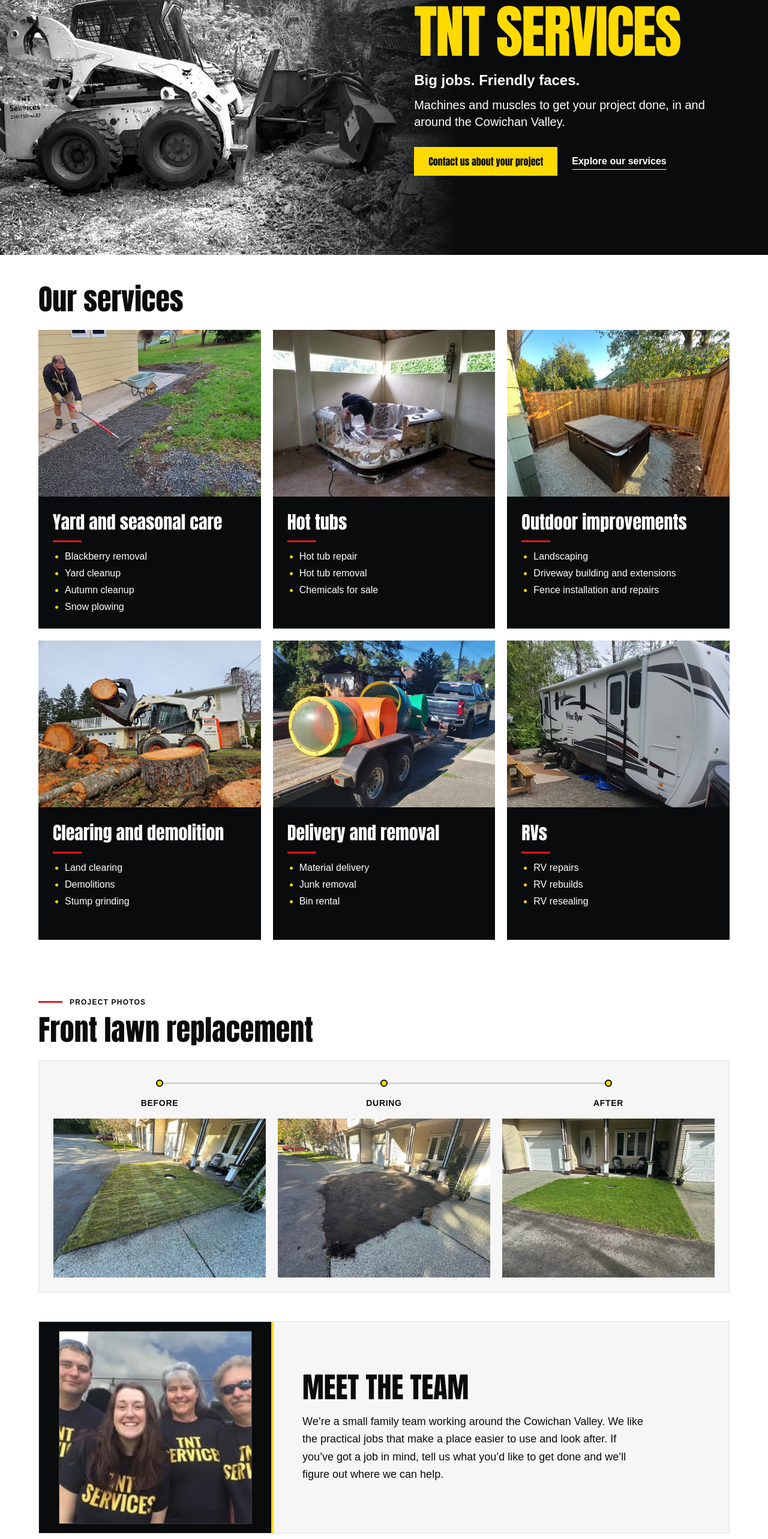
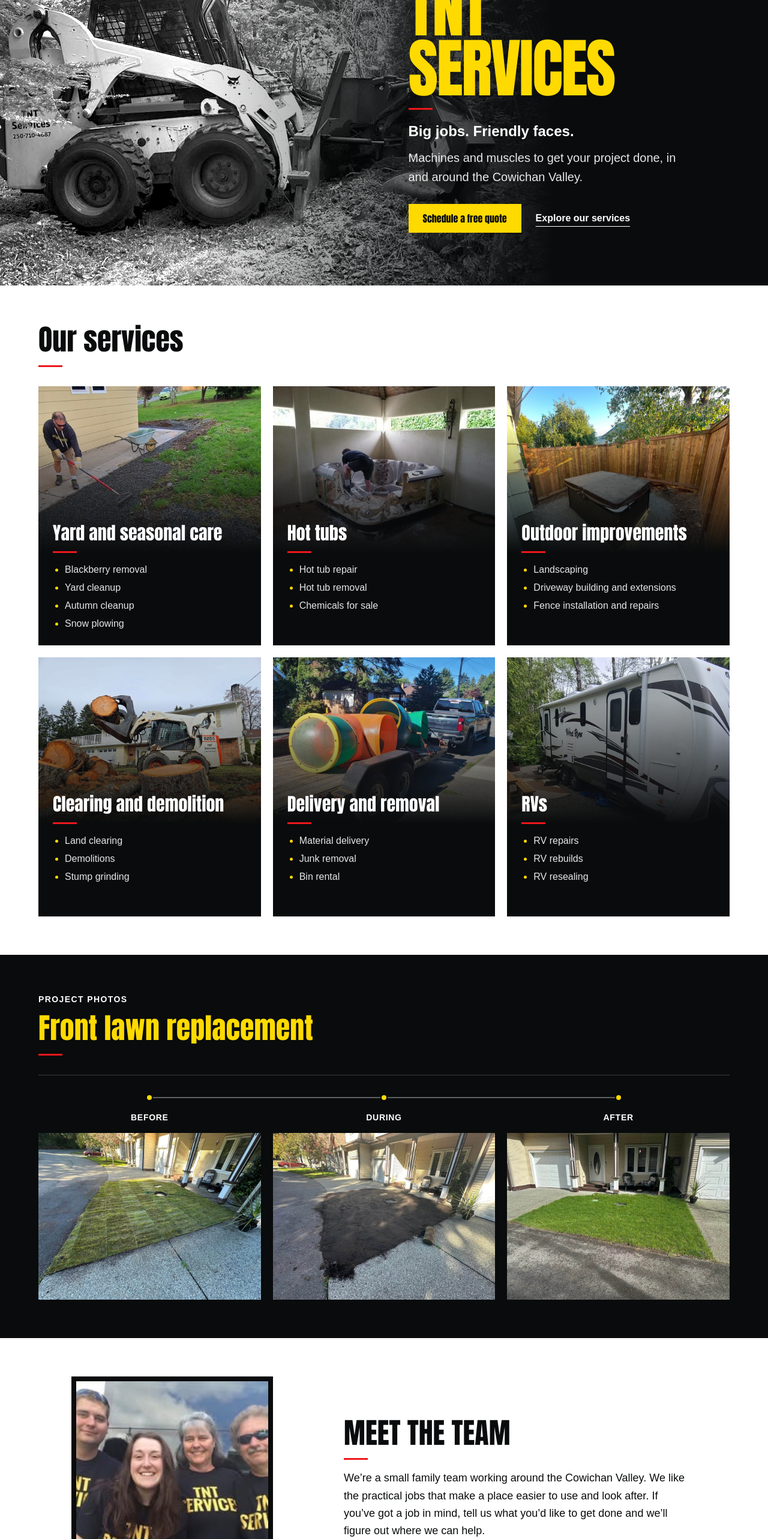
Before and after one commit to avpcan/TNT-Services, a Next.js app: page / in a window 1280 px wide. Shown: the part 234-2800 px from the top of the page at 60% size. Built offline with nearby package versions, Linux system fonts and the light colour scheme.

Commit message:
Aesthetic fixes and added mentions of free quotes

```diff
--- a/src/app/globals.css
+++ b/src/app/globals.css
@@ -17,18 +17,18 @@ body { background: white; color: var(--color-ink); }
 .heading, .display, .wordmark { font-family: var(--font-display); font-weight: 400; }
 @layer components {
   .shell { @apply mx-auto w-full max-w-7xl px-6 sm:px-10 lg:px-16; }
-  .section { @apply py-10 sm:py-12; }
-  .eyebrow { @apply mb-3 flex items-center gap-3 text-xs font-bold uppercase tracking-widest; }
-  .eyebrow::before { content: ""; @apply block h-[3px] w-10 shrink-0 bg-red; }
+  .section { @apply py-12 sm:py-14 lg:py-16; }
+  .eyebrow { @apply mb-3 text-sm font-bold uppercase tracking-widest; }
+  .heading-rule::after { content: ""; @apply mt-4 block h-[3px] w-10 bg-red; }
   .heading { @apply text-4xl leading-[1.1] sm:text-5xl; }
   .copy { @apply text-base leading-relaxed; }
   .button { @apply inline-flex min-h-12 items-center justify-center gap-6 bg-yellow px-6 py-3 text-base text-ink transition-colors hover:bg-[#ffe74d]; font-family: var(--font-display); font-weight: 400; }
   .photo-placeholder { @apply relative flex min-h-48 items-center justify-center overflow-hidden bg-[#55595b] p-6 text-center text-sm font-bold text-white; overflow-wrap: anywhere; }
   .service-card { @apply overflow-hidden bg-ink text-white; }
-  .service-card h3 { @apply mb-3 text-3xl leading-tight; font-family: var(--font-display); font-weight: 400; }
-  .service-card h3::after { content: ""; @apply mt-3 block h-[3px] w-12 bg-red; }
+  .service-card h3 { @apply absolute inset-x-0 bottom-0 px-5 text-3xl leading-tight sm:px-6; font-family: var(--font-display); font-weight: 400; }
+  .service-card h3::after { content: ""; @apply mt-3 block h-[3px] w-10 bg-red; }
   .project-timeline-connector {
-    @apply absolute left-[5px] top-3 w-0.5 bg-ink/20;
+    @apply absolute left-[5px] top-3 w-0.5 bg-white/35;
     height: calc(100% + 1.25rem);
     @media (width >= 48rem) {
       left: 50%;
--- a/src/components/about-section.tsx
+++ b/src/components/about-section.tsx
@@ -3,20 +3,20 @@ import { business } from "../content/business";
 
 export default function AboutSection() {
   return (
-    <section id="team" className="shell pb-10 sm:pb-12" aria-labelledby="team-title">
-      <div className="grid border border-ink/10 bg-moss/35 md:grid-cols-[minmax(17rem,0.85fr)_1.65fr]">
-        <div className="self-center px-6 py-8 sm:p-10 md:col-start-2 md:row-start-1 lg:p-12">
-          <h2 id="team-title" className="heading uppercase">Meet the team</h2>
+    <section id="team" className="shell section" aria-labelledby="team-title">
+      <div className="grid items-center gap-8 md:grid-cols-[minmax(17rem,0.9fr)_1.3fr] md:gap-12 lg:gap-16">
+        <div className="md:col-start-2 md:row-start-1">
+          <h2 id="team-title" className="heading heading-rule uppercase">Meet the team</h2>
           <p className="mt-4 max-w-xl leading-relaxed sm:text-lg">{business.teamIntroduction}</p>
         </div>
-        <div className="flex items-center justify-center border-t-4 border-yellow bg-ink p-3 sm:p-4 md:col-start-1 md:row-start-1 md:border-r-4 md:border-t-0">
+        <div className="w-full max-w-[21rem] border-b-4 border-yellow bg-ink p-2 md:col-start-1 md:row-start-1 md:justify-self-center">
           <Image
             src="/images/MeetTheTeam.jpg"
             alt="Four members of the TNT Services team wearing company shirts"
             width={206}
             height={206}
             unoptimized
-            className="h-auto w-full max-w-80 ring-1 ring-white/20"
+            className="h-auto w-full"
           />
         </div>
       </div>
--- a/src/components/contact-section.tsx
+++ b/src/components/contact-section.tsx
@@ -3,12 +3,12 @@ import { business } from "../content/business";
 export default function ContactSection() {
   return (
     <section id="contact" className="bg-yellow" aria-labelledby="contact-title" tabIndex={-1}>
-      <div className="shell grid gap-8 py-10 lg:grid-cols-[1.8fr_1fr]">
+      <div className="shell grid gap-8 py-10 sm:py-12 lg:grid-cols-[1.15fr_1fr] lg:items-center lg:gap-16">
         <div>
-          <h2 id="contact-title" className="heading uppercase after:mt-4 after:block after:h-[3px] after:w-12 after:bg-red">Contact {business.name}</h2>
-          <p className="copy mt-4">Tell us a bit about your project and where you&rsquo;re located.</p>
+          <h2 id="contact-title" className="heading heading-rule uppercase">Contact us</h2>
+          <p className="copy mt-4">Call to book a free quote! Tell us a bit about your project and where you&rsquo;re located.</p>
         </div>
-        <dl className="grid grid-cols-[auto_1fr] gap-x-4 gap-y-3 lg:border-l lg:border-black/30 lg:pl-8">
+        <dl className="grid grid-cols-[auto_1fr] items-baseline gap-x-5 gap-y-3 border-t border-ink/25 pt-6 lg:border-l lg:border-t-0 lg:pl-8 lg:pt-0">
           <dt className="font-bold">Phone</dt>
           <dd className="wrap-anywhere">{business.phone}</dd>
           <dt className="font-bold">Facebook</dt>
--- a/src/components/hero-section.tsx
+++ b/src/components/hero-section.tsx
@@ -3,26 +3,26 @@ import { business } from "../content/business";
 
 export default function HeroSection() {
   return (
-    <section className="relative isolate bg-ink text-white" aria-labelledby="hero-title">
-      <div className="shell relative z-10 py-12 sm:py-16 lg:grid lg:min-h-[clamp(32rem,43vw,43rem)] lg:grid-cols-[1.08fr_1fr] lg:items-center lg:py-20">
-        <div className="lg:col-start-2 lg:pl-7">
-          <h1 id="hero-title" className="display text-[clamp(2.75rem,12vw,6.5rem)] uppercase leading-[0.95] tracking-tight text-yellow lg:text-[clamp(4rem,7.5vw,6.5rem)]">
+    <section className="relative isolate overflow-hidden bg-ink text-white" aria-labelledby="hero-title">
+      <div className="shell relative z-10 pb-4 pt-12 sm:pt-16 lg:grid lg:min-h-[clamp(34rem,47vw,45rem)] lg:grid-cols-[1.03fr_1fr] lg:items-center lg:py-20">
+        <div className="lg:col-start-2 lg:pl-8">
+          <h1 id="hero-title" className="display heading-rule text-[clamp(2.75rem,12vw,6.5rem)] uppercase leading-[0.93] tracking-tight text-yellow lg:w-min lg:text-[clamp(4rem,8.4vw,7.5rem)]">
             {business.name}
           </h1>
           <p className="mt-5 text-xl font-bold sm:text-2xl">Big jobs. Friendly faces.</p>
-          <p className="mb-7 mt-3 max-w-lg text-base leading-snug sm:text-xl">Machines and muscles to get your project done, in and around {business.serviceArea}.</p>
+          <p className="mb-7 mt-3 max-w-md text-base leading-relaxed text-white/90 sm:text-xl">Machines and muscles to get your project done, in and around {business.serviceArea}.</p>
           <div className="flex flex-wrap items-center gap-x-6 gap-y-3">
-            <a className="button" href="#contact">Contact us about your project</a>
+            <a className="button" href="#contact">Schedule a free quote</a>
             <a href="#services" className="py-3 font-bold underline underline-offset-8 hover:text-yellow">Explore our services</a>
           </div>
         </div>
       </div>
-      <div className="relative aspect-[4/3] sm:aspect-[16/10] lg:absolute lg:inset-y-0 lg:left-0 lg:aspect-auto lg:w-[64%] lg:after:absolute lg:after:inset-0 lg:after:bg-linear-to-r lg:after:from-transparent lg:after:from-[48%] lg:after:to-ink lg:after:to-[93%]">
+      <div className="relative aspect-[4/3] after:absolute after:inset-0 after:bg-linear-to-b after:from-ink after:to-transparent after:to-30% sm:aspect-[16/10] lg:absolute lg:inset-y-0 lg:left-0 lg:aspect-auto lg:w-4/5 lg:after:bg-linear-to-r lg:after:from-transparent lg:after:from-30% lg:after:to-ink lg:after:to-90%">
         <Image
           src="/images/SkiddyBW.jpg"
           alt="TNT Services skid steer beside a tree stump"
           fill
-          sizes="(min-width: 1024px) 64vw, 100vw"
+          sizes="(min-width: 1024px) 80vw, 100vw"
           loading="eager"
           fetchPriority="high"
           className="object-cover object-[center_56%]"
--- a/src/components/project-gallery.tsx
+++ b/src/components/project-gallery.tsx
@@ -20,10 +20,11 @@ const projectPhotos = [
 
 export default function ProjectGallery() {
   return (
-    <section id="work" className="shell section" aria-labelledby="work-title">
+    <section id="work" className="bg-ink text-white" aria-labelledby="work-title">
+      <div className="shell section">
         <p className="eyebrow">Project photos</p>
-      <h2 id="work-title" className="heading">Front lawn replacement</h2>
-      <ol role="list" className="mt-6 grid gap-5 border border-ink/10 bg-moss/35 p-4 sm:p-6 md:grid-cols-3">
+        <h2 id="work-title" className="heading heading-rule text-yellow">Front lawn replacement</h2>
+        <ol role="list" className="mt-8 grid gap-5 border-t border-white/20 pt-6 md:grid-cols-3">
           {projectPhotos.map(({ file, stage, alt }, index) => (
             <li key={file} className="relative min-w-0 pl-7 md:pl-0">
               {index < projectPhotos.length - 1 && (
@@ -39,12 +40,13 @@ export default function ProjectGallery() {
                 alt={alt}
                 width={2048}
                 height={1536}
-              sizes="(min-width: 1280px) 354px, (min-width: 1024px) calc((100vw - 218px) / 3), (min-width: 768px) calc((100vw - 170px) / 3), (min-width: 640px) calc(100vw - 158px), calc(100vw - 110px)"
+                sizes="(min-width: 1280px) 371px, (min-width: 1024px) calc((100vw - 168px) / 3), (min-width: 768px) calc((100vw - 120px) / 3), (min-width: 640px) calc(100vw - 108px), calc(100vw - 76px)"
                 className="aspect-[4/3] w-full object-cover"
               />
             </li>
           ))}
         </ol>
+      </div>
     </section>
   );
 }
--- a/src/components/services-section.tsx
+++ b/src/components/services-section.tsx
@@ -4,26 +4,25 @@ import { serviceGroups } from "../content/services";
 export default function ServicesSection() {
   return (
     <section id="services" className="shell section" aria-labelledby="services-title">
-      <h2 id="services-title" className="heading">Our services</h2>
-      <div className="mt-6 grid gap-5 sm:auto-rows-fr sm:grid-cols-2 lg:grid-cols-3">
+      <h2 id="services-title" className="heading heading-rule">Our services</h2>
+      <div className="mt-8 grid gap-5 sm:auto-rows-fr sm:grid-cols-2 lg:grid-cols-3">
         {serviceGroups.map(({ title, photo, services }) => (
           <article key={title} className="service-card">
-            <div className="relative aspect-[4/3]">
+            <div className="relative isolate aspect-[4/3]">
               <Image
                 src={`/images/${photo.file}`}
                 alt={photo.alt}
                 fill
                 sizes="(min-width: 1280px) 371px, (min-width: 1024px) calc((100vw - 168px) / 3), (min-width: 640px) calc((100vw - 100px) / 2), calc(100vw - 48px)"
-                className="object-cover"
+                className="-z-20 object-cover"
                 style={{ objectPosition: photo.position }}
               />
+              <div aria-hidden="true" className="absolute inset-0 -z-10 bg-linear-to-b from-transparent from-25% via-ink/65 via-75% to-ink" />
+              <h3>{title}</h3>
             </div>
-            <div className="p-6">
-              <h3>{title}</h3>
-              <ul role="list" className="list-disc space-y-1 pl-5 marker:text-yellow">
-                {services.map((service) => <li key={service}>{service}</li>)}
-              </ul>
-            </div>
+            <ul role="list" className="mx-5 mb-6 mt-4 list-disc space-y-1.5 pl-5 text-white/90 marker:text-yellow sm:mx-6">
+              {services.map((service) => <li key={service}>{service}</li>)}
+            </ul>
           </article>
         ))}
       </div>
```
Lines whose indentation alone changed are shown as unchanged.
